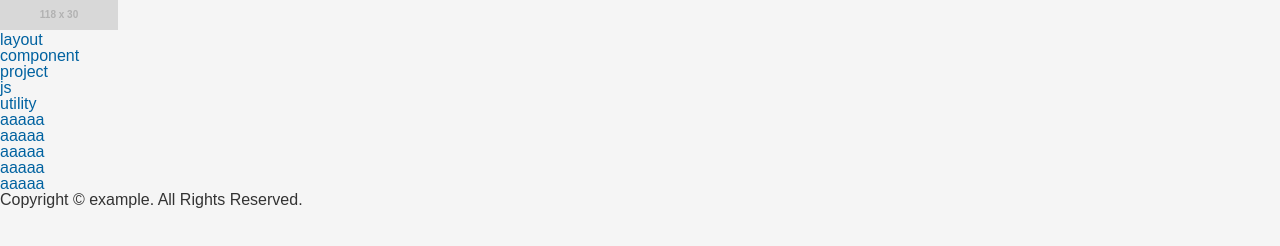
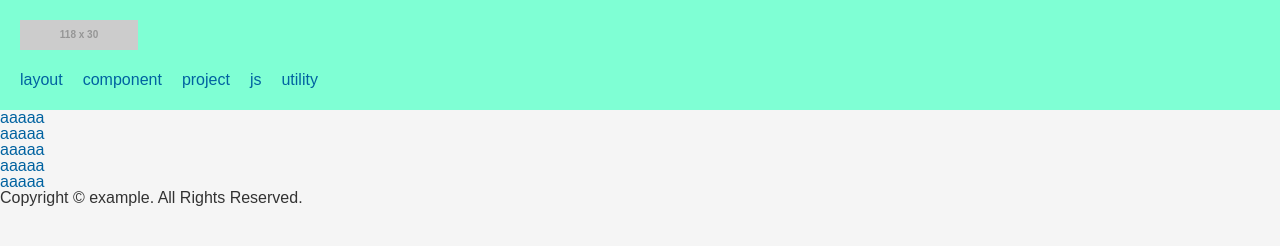
Before and after one commit to mono-ito/first, a plain HTML site: page index.html in a window 1280 px wide. Drawn offline with Linux system fonts and the light colour scheme; placeholder pictures from the web are drawn by us; a web font is replaced by a local one.

Commit message:
:tada: Initialize Commit
t

```diff
--- a/common.css
+++ b/common.css
@@ -660,8 +660,26 @@ textarea {
 // [Kenji]
 //
 // ========================================================================== */
-
-
+.l-header {
+  height: 110px;
+  width: 100%;
+  background-color: aquamarine;
+}
+.l-header__in {
+  height: 100%;
+  padding: 20px 20px 0;
+}
+.l-header__utility {
+  margin-top: 20px;
+}
+.l-header__menu-list {
+  display: flex;
+}
+.l-header__menu-item {
+  vertical-align: middle;
+  margin-right: 20px;
+  padding-bottom: 8px;
+}
 
 /* ==========================================================================//
 //
```
